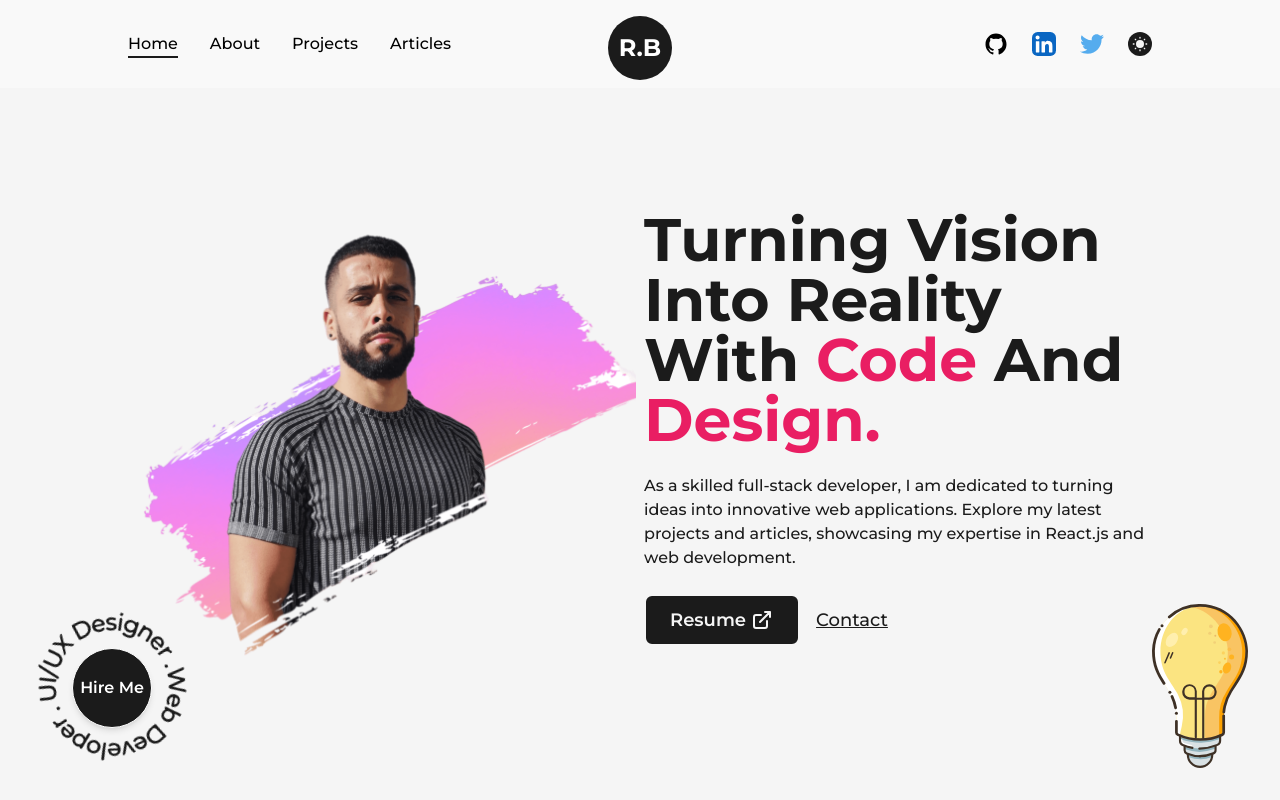
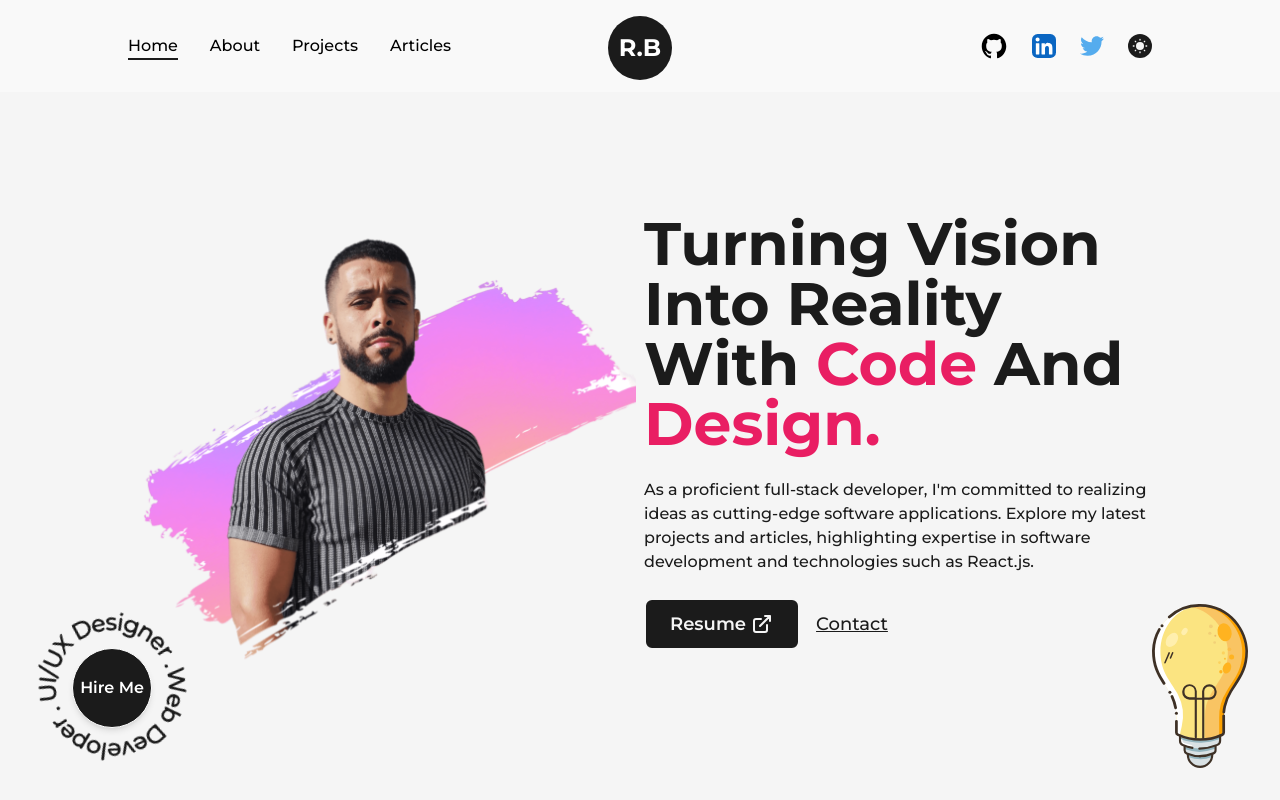
Before and after one commit to rabahbabaci/Portfolio-Website, a Next.js app: page / in a window 1280 px wide. Shown: the top 800 px of the page. Built offline with nearby package versions, Linux system fonts and the light colour scheme.

Commit message:
finish landing page

```diff
--- a/src/components/HireMe.js
+++ b/src/components/HireMe.js
@@ -5,7 +5,7 @@ import { CircularText } from './Icons';
 export const HireMe = () => {
   return (
     <div
-      className='fixed left-4 bottom-4 flex flex-col items-center justify-center md:right-8 sm:right-0
+      className='fixed left-4 bottom-4 flex flex-col items-center justify-center md:right-4 sm:right-0
     overflow-hidden md:bottom-auto md:left-auto md:top-0 md:absolute z-20 rounded-full '
     >
       <div className='w-48 h-auto flex items-center justify-center relative md:w-24'>
@@ -13,7 +13,8 @@ export const HireMe = () => {
           className={'fill-dark dark:fill-light animate-spin-slow duration-200'}
         />
         <Link
-          href='mailto:codebucks27@gmail.com'
+          href='mailto:4rabah@gmail.com'
+          target='_blank'
           className='flex items-center justify-center absolute left-[50%] top-[50%] translate-x-[-50%] translate-y-[-50%] shadow-md border border-solid
 bg-dark rounded-full text-white w-20 h-20 font-semibold hover:bg-light hover:border-dark hover:text-dark dark:text-dark dark:bg-light dark:hover:bg-dark
 dark:hover:text-light dark:hover:border-light dark:shadow-light/25 md:w-12 md:h-12 md:text-[10px]
--- a/src/components/Navbar.js
+++ b/src/components/Navbar.js
@@ -46,7 +46,7 @@ const CustomMobileLink = ({ href, title, className = '', toggle }) => {
 
   return (
     <button
-      className={`${className}  rounded relative group lg:text-light lg:dark:text-dark`}
+      className={`${className} rounded relative group lg:text-light lg:dark:text-dark`}
       onClick={handleClick}
     >
       {title}
@@ -116,7 +116,7 @@ const Navbar = () => {
         >
           <motion.a
             target={'_blank'}
-            className='w-6 mx-3'
+            className='w-7 mx-3'
             href='https://github.com/rbabaci1'
             whileHover={{ y: -2 }}
             whileTap={{ scale: 0.9 }}
@@ -162,6 +162,7 @@ const Navbar = () => {
           </button>
         </nav>
       </div>
+
       {isOpen ? (
         <motion.div
           className='min-w-[70vw] sm:min-w-[90vw] flex justify-between items-center flex-col fixed top-1/2 left-1/2 -translate-x-1/2
@@ -249,7 +250,7 @@ const Navbar = () => {
         </motion.div>
       ) : null}
 
-      <div className='absolute left-[50%] top-2 translate-x-[-50%] '>
+      <div className='absolute left-[50%] top-2 translate-x-[-50%]'>
         <Logo />
       </div>
     </header>
--- a/src/pages/index.js
+++ b/src/pages/index.js
@@ -44,10 +44,10 @@ export default function Home() {
                 className='!text-left !text-6xl xl:!text-5xl lg:!text-center lg:!text-6xl md:!text-5xl sm:!text-3xl'
               />
               <p className='my-4 text-base font-medium md:text-sm sm:!text-xs'>
-                As a skilled full-stack developer, I am dedicated to turning
-                ideas into innovative web applications. Explore my latest
-                projects and articles, showcasing my expertise in React.js and
-                web development.
+                As a proficient full-stack developer, I'm committed to realizing
+                ideas as cutting-edge software applications. Explore my latest
+                projects and articles, highlighting expertise in software
+                development and technologies such as React.js.
               </p>
 
               <div className='mt-2 flex items-center self-start lg:self-center'>
@@ -65,7 +65,8 @@ export default function Home() {
                 </Link>
 
                 <Link
-                  href='mailto:codebucks27@gmail.com'
+                  href='mailto:4rabah@gmail.com'
+                  target='_blank'
                   className='ml-4 text-lg font-medium capitalize text-dark underline
                   dark:text-light md:text-base'
                 >
```
